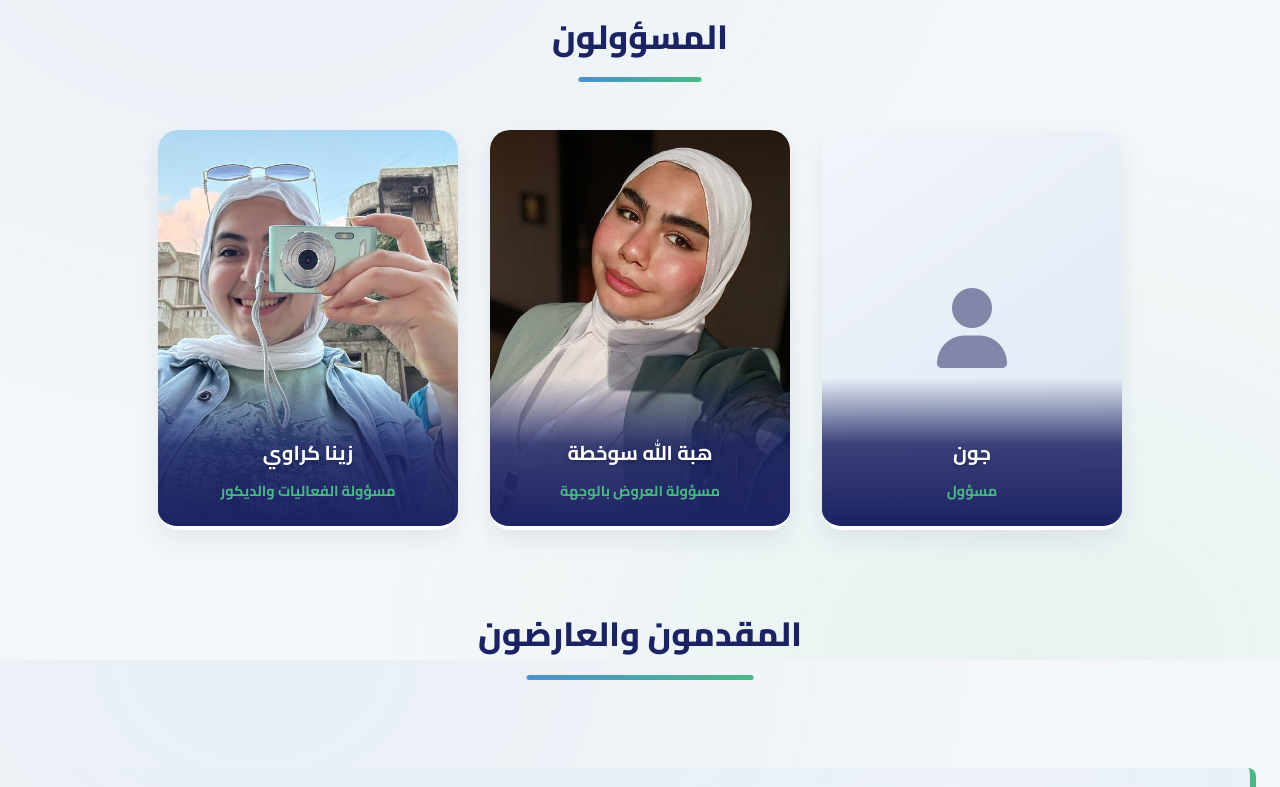
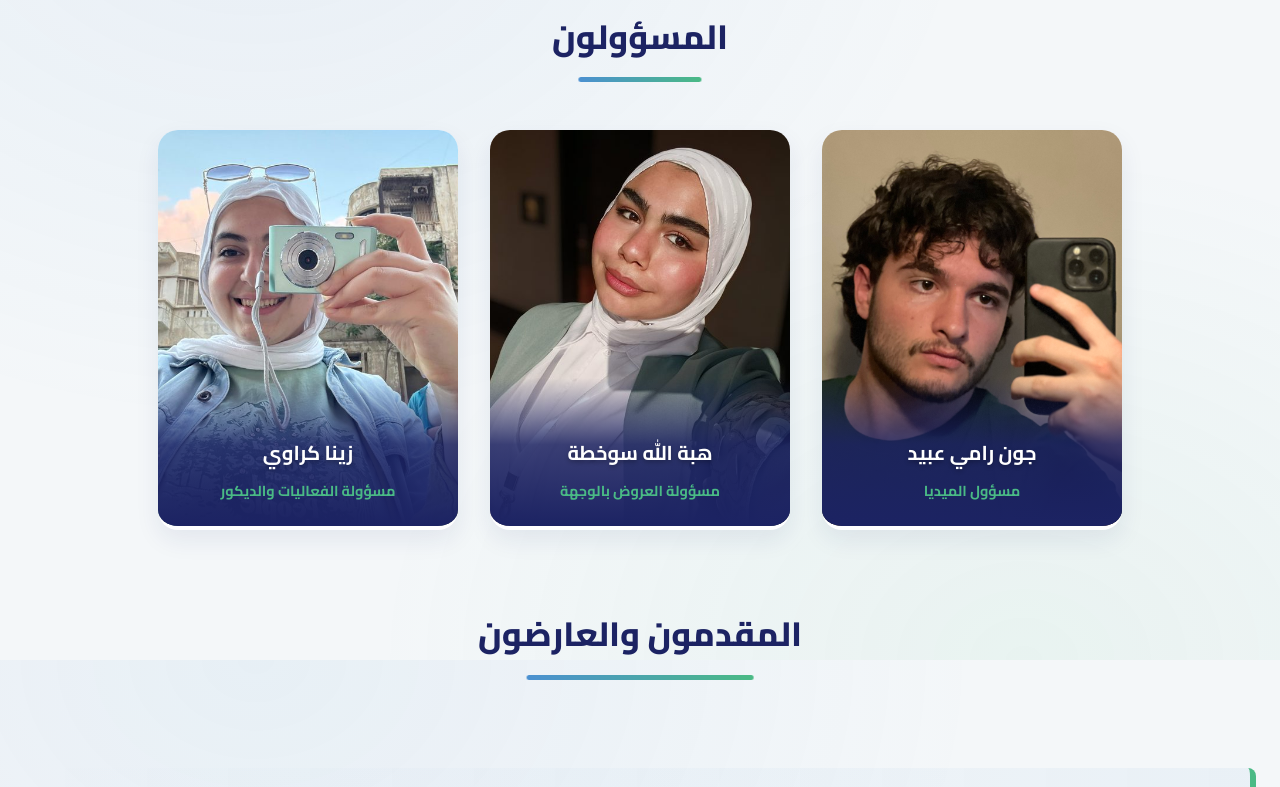
Before and after one commit to Hasan-Zaher/IT_team, a React (Vite) app: page / in a window 1280 px wide. Shown: the part 1740-2527 px from the top of the page. Built offline with nearby package versions, Linux system fonts and the light colour scheme.

Commit message:
add two people

```diff
--- a/src/App.jsx
+++ b/src/App.jsx
@@ -42,11 +42,13 @@ const leaders = [
 const managers = [
   {
     id: 3,
-    name: "جون",
-    role: "مسؤول",
-    image: "",
-    bio: "عضو في فريق القيادة والمسؤولين عن الوجهة الأكاديمية.",
-    socials: {},
+    name: "جون رامي عبيد",
+    role: "مسؤول الميديا",
+        image: "/images/john.JPG",
+    bio: "عضو في فريق القيادة والمسؤولين عن الوجهة الأكاديمية, سنة ثالثة",
+  socials: {
+      instagram: "https://www.instagram.com/katulyx"
+    },
   },
   {
     id: 4,
@@ -121,7 +123,7 @@ const softwarePresenters = [
     socials: {
       instagram: "https://www.instagram.com/hasan.zaher.6",
       facebook: "https://www.facebook.com/share/1CKbkVx5bJ/",
-      linkedin: "https://www.linkedin.com/in/hasan-zaher-9b0a4b23a",
+      linkedin: "https://www.linkedin.com/in/hasan-zaher-705773212",
     },
   },
 ];
@@ -184,6 +186,21 @@ const networks = [
       linkedin: "https://www.linkedin.com/in/judy-aziz-eng",
     },
   },
+];
+
+const ai = [
+  {
+    id: 21,
+    name: "سام شادي صقر",
+    role: "عضو يقدم عرض في قسم الذكاء الصنعي",
+    image: "/images/sam.jpg",
+    bio: "مختص ب الAI & Data سنة تالتة بجامعة اللاذقية هندسة معلوماتية و سنة تانية ب جامعة الشعب الأميركية ",
+    socials: {
+      linkedin: "https://www.linkedin.com/in/sam-saker-ss",
+      facebook:"https://www.linkedin.com/in/sam-saker-ss"
+    },
+  }
+
 ];
 
 const organizers = [
@@ -507,6 +524,15 @@ export default function App() {
         setActiveId={setActiveId}
       />
 
+      <h3 className="subsection-title animate-fade-up">
+        الذكاء الصنعي
+      </h3>
+      <TeamGrid
+        members={ai}
+        activeId={activeId}
+        setActiveId={setActiveId}
+      />
+
       {/* 4. فريق التنظيم */}
       <h2 className="section-title animate-fade-up">فريق التنظيم</h2>
       <TeamGrid
```
Also changed, not shown: public/images/john.JPG (added), public/images/sam.jpg (added).
